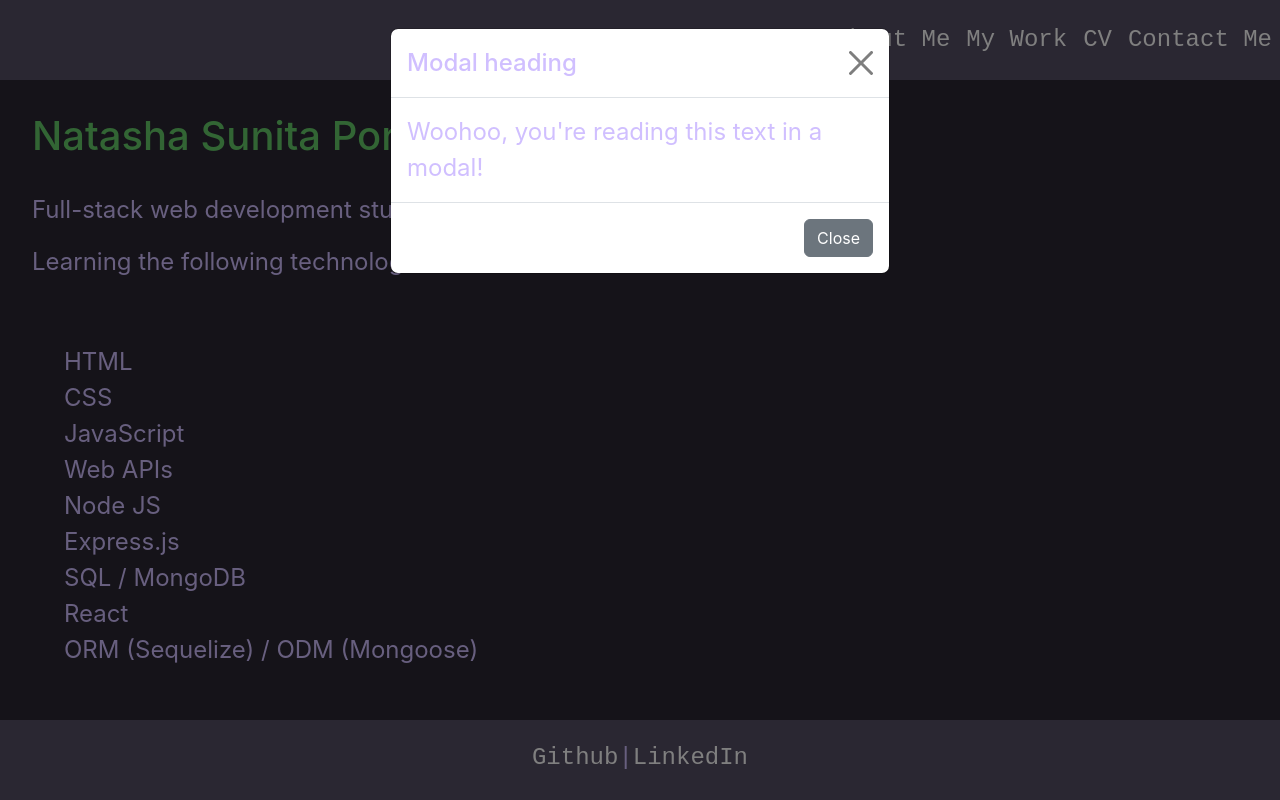
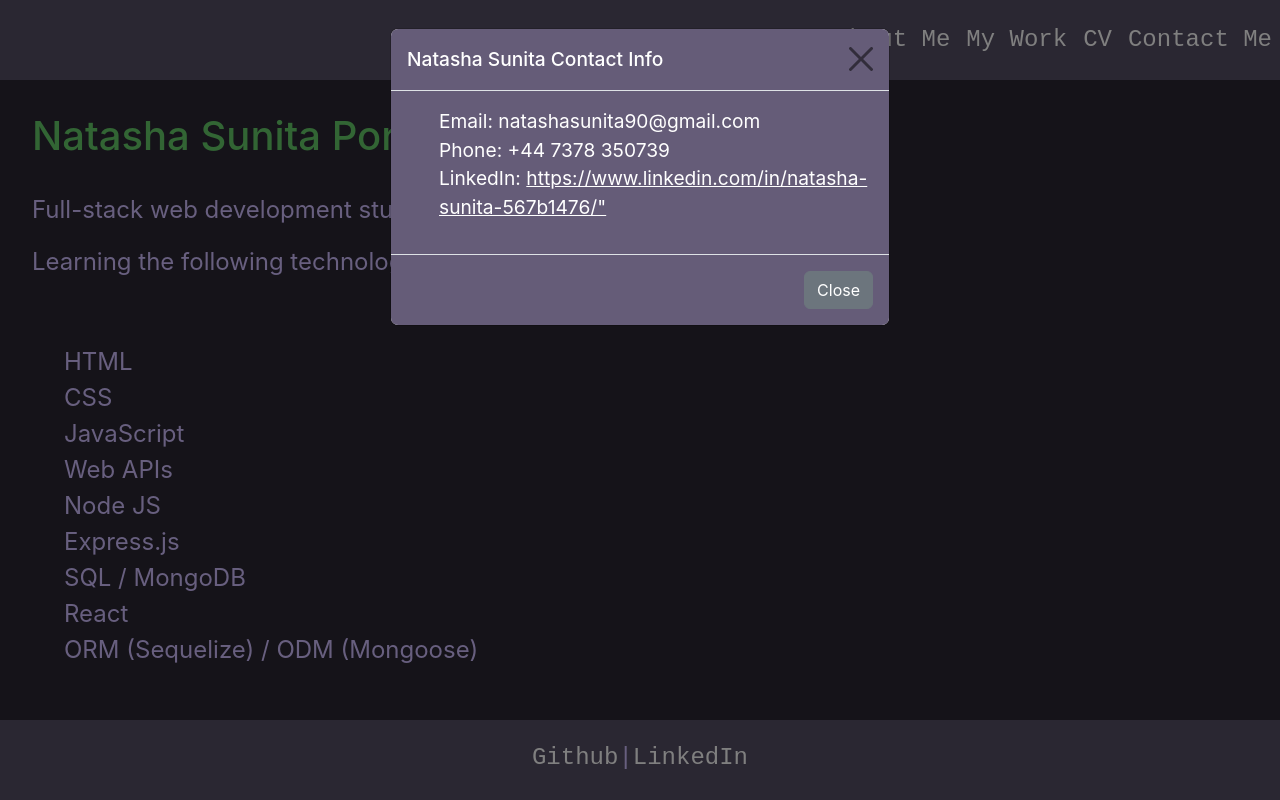
Before and after one commit to LonelyOrphan/react-portfolio, a React (Create React App) app in the folder portfolio/: page / in a window 1280 px wide. Both pictures are taken after a click on the button "Contact Me". Built offline with nearby package versions, Linux system fonts and the light colour scheme.

Commit message:
added contact info

```diff
--- a/portfolio/src/components/ContactModal.js
+++ b/portfolio/src/components/ContactModal.js
@@ -11,11 +11,28 @@ export default function ContactModal(props) {
   return (
     <>
       <Modal show={props.isVisible} onHide={handleClose}>
-        <Modal.Header closeButton>
-          <Modal.Title>Modal heading</Modal.Title>
+        <Modal.Header className="contact-modal" closeButton>
+          <Modal.Title className="contact-modal contact-text">
+            Natasha Sunita Contact Info
+          </Modal.Title>
         </Modal.Header>
-        <Modal.Body>Woohoo, you're reading this text in a modal!</Modal.Body>
-        <Modal.Footer>
+        <Modal.Body className="contact-modal">
+          {" "}
+          <ul className="contact-text">
+            <li>Email: natashasunita90@gmail.com</li>
+            <li>Phone: +44 7378 350739</li>
+            <li>
+              LinkedIn:{" "}
+              <a
+                className="contact-text"
+                href="https://www.linkedin.com/in/natasha-sunita-567b1476/"
+              >
+                https://www.linkedin.com/in/natasha-sunita-567b1476/"
+              </a>
+            </li>
+          </ul>
+        </Modal.Body>
+        <Modal.Footer className="contact-modal">
           <Button variant="secondary" onClick={handleClose}>
             Close
           </Button>
--- a/portfolio/src/index.css
+++ b/portfolio/src/index.css
@@ -39,6 +39,15 @@ h1 {
   margin: 2rem;
 }
 
+.contact-modal {
+  background-color: #655c78;
+}
+
+.contact-text {
+  color: white;
+  font-size: 1.2rem;
+}
+
 .footer {
   position: fixed;
   left: 0;
```
